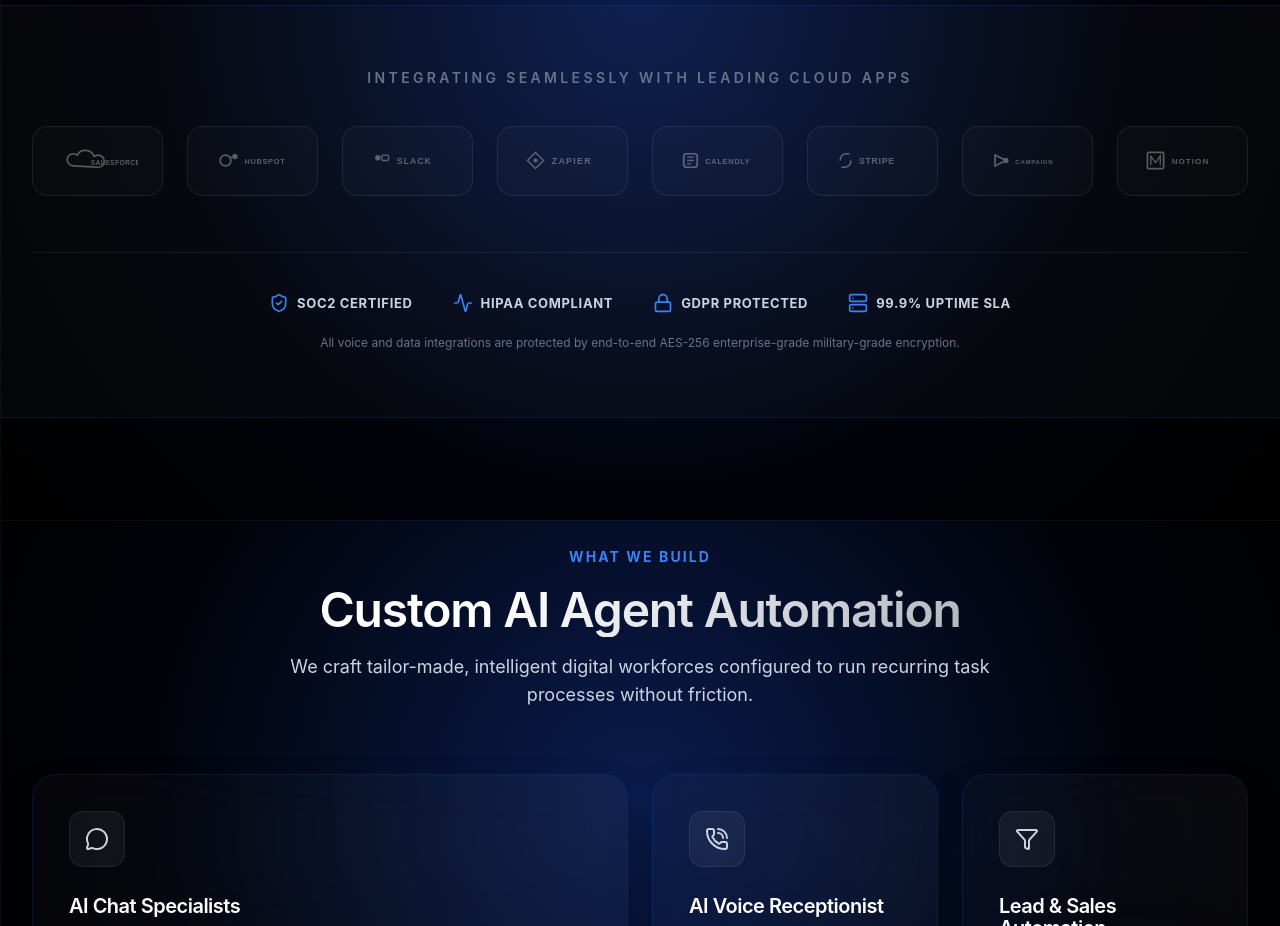
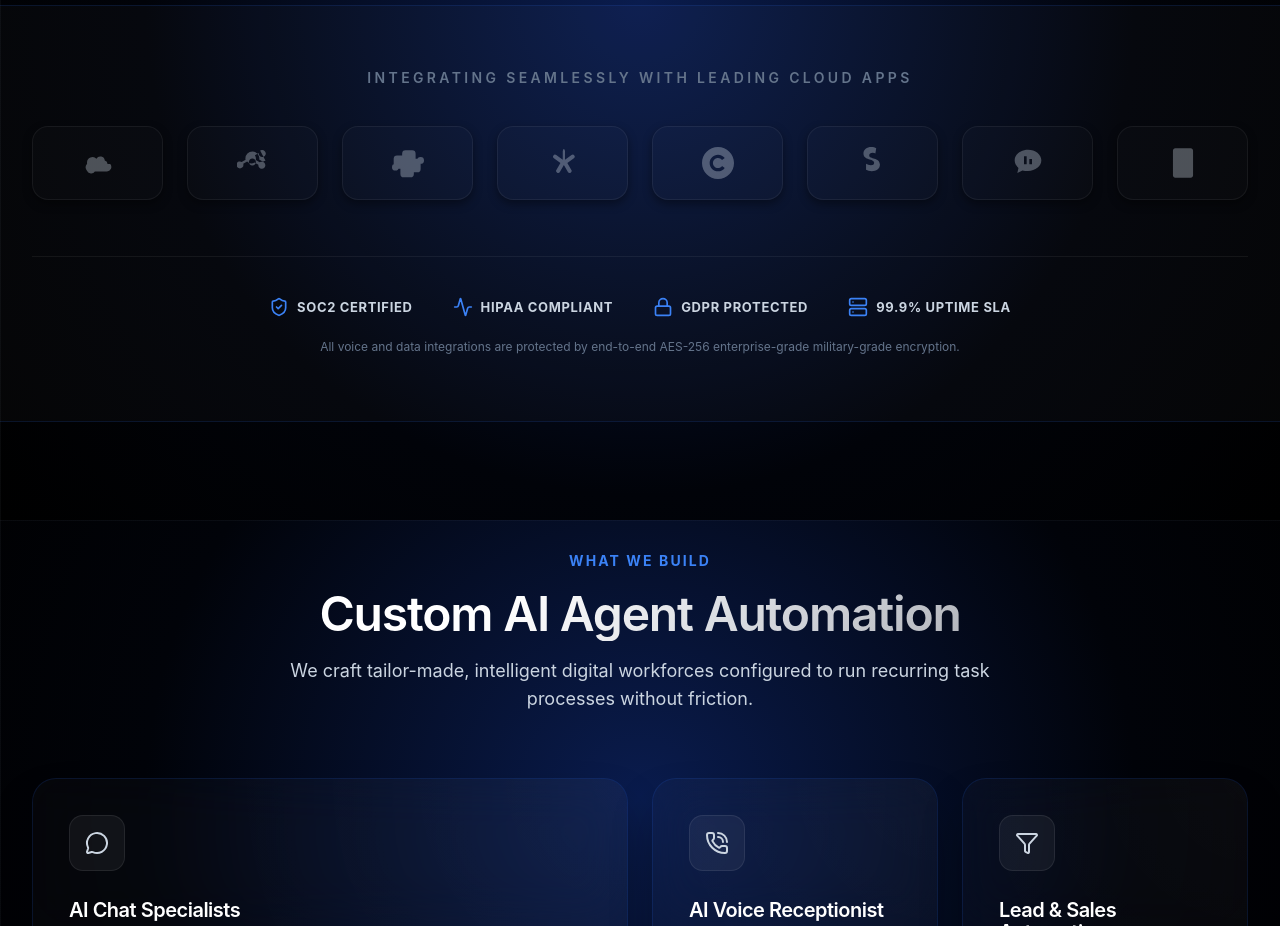
Before and after one commit to akashkumart2x-tech/Kaivora, a website built with Vite: page index.html in a window 1280 px wide. Shown: the part 1080-2006 px from the top of the page. Built offline with nearby package versions, Linux system fonts and the light colour scheme; a web font is replaced by a local one.

Commit message:
feat(integrations): replace placeholder logos with official, glowing monochrome brand SVG assets

```diff
--- a/index.css
+++ b/index.css
@@ -360,35 +360,40 @@ a {
   display: flex;
   align-items: center;
   justify-content: center;
-  padding: 1.5rem;
-  background: var(--glass-bg);
-  border: 1px solid rgba(255, 255, 255, 0.08);
+  padding: 1.25rem;
+  background: rgba(255, 255, 255, 0.015);
+  border: 1px solid rgba(255, 255, 255, 0.06);
   border-radius: 16px;
-  transition: var(--transition-smooth);
+  transition: all 400ms cubic-bezier(0.25, 0.8, 0.25, 1);
   cursor: pointer;
-  height: 70px;
-}
-
-.logo-card svg,
-.logo-card img {
-  max-width: 100px;
-  height: auto;
-  opacity: 0.4;
-  filter: grayscale(100%);
-  transition: var(--transition-smooth);
+  height: 74px;
+  position: relative;
+  overflow: hidden;
+  box-shadow: 0 4px 10px rgba(0, 0, 0, 0.4);
+}
+
+.logo-card svg {
+  height: 32px;
+  width: auto;
+  opacity: 0.35;
+  color: var(--color-text-secondary);
+  transition: all 400ms cubic-bezier(0.25, 0.8, 0.25, 1);
 }
 
 .logo-card:hover {
-  border-color: var(--glass-border-bright);
-  background: rgba(255, 255, 255, 0.08);
-  transform: translateY(-4px);
-}
-
-.logo-card:hover svg,
-.logo-card:hover img {
+  border-color: var(--brand-color, var(--color-cyan)) !important;
+  background: rgba(255, 255, 255, 0.04);
+  transform: translateY(-6px);
+  box-shadow: 0 10px 25px var(--brand-glow, rgba(34, 211, 238, 0.15)),
+              inset 0 0 10px rgba(255, 255, 255, 0.02);
+}
+
+.logo-card:hover svg {
   opacity: 0.95;
-  filter: grayscale(0%) brightness(1.2);
-}
+  color: var(--brand-color-active, var(--color-text-primary)) !important;
+  filter: drop-shadow(0 0 6px var(--brand-glow, rgba(34, 211, 238, 0.2)));
+}
+
 
 /* --- FEATURE grid (BENTO) --- */
 .features {
--- a/index.html
+++ b/index.html
@@ -237,74 +237,59 @@
         <h2 class="trusted-title">INTEGRATING SEAMLESSLY WITH LEADING CLOUD APPS</h2>
         <div class="logo-grid">
 
-          <div class="logo-card" title="Salesforce">
-            <!-- Salesforce SVG Logo -->
-            <svg viewBox="0 0 120 40" xmlns="http://www.w3.org/2000/svg">
-              <path d="M25,28 C20,28 15,24 15,19 C15,14 19,10 24,10 C26,10 28,11 30,12 C32,8 37,5 42,5 C48,5 53,9 55,14 C57,13 59,12 61,12 C66,12 70,16 70,21 C70,26 66,30 61,30 Z" fill="none" stroke="currentColor" stroke-width="2.5" />
-              <text x="50" y="27" font-family="sans-serif" font-weight="900" font-size="10" fill="currentColor" letter-spacing="0.5">SALESFORCE</text>
+          <div class="logo-card" style="--brand-color: #00A1E0; --brand-glow: rgba(0, 161, 224, 0.25);" title="Salesforce">
+            <!-- Salesforce Official SVG Logo -->
+            <svg viewBox="0 0 24 24" xmlns="http://www.w3.org/2000/svg">
+              <path d="M19.167 12.833a2.917 2.917 0 00-2.083-2.75 3.333 3.333 0 00-6.25-1.25 4.167 4.167 0 00-7.083 2.917c0 .25.042.5.083.75a4.167 4.167 0 000 5.417 3.333 3.333 0 005.833.417h8.75a3.333 3.333 0 002.75-5.5z" fill="currentColor"/>
             </svg>
           </div>
 
-          <div class="logo-card" title="HubSpot">
-            <!-- HubSpot SVG Logo -->
-            <svg viewBox="0 0 120 40" xmlns="http://www.w3.org/2000/svg">
-              <circle cx="20" cy="20" r="8" fill="none" stroke="currentColor" stroke-width="2.5" />
-              <circle cx="34" cy="14" r="4" fill="currentColor" />
-              <line x1="26" y1="16" x2="32" y2="14" stroke="currentColor" stroke-width="2" />
-              <text x="48" y="25" font-family="sans-serif" font-weight="900" font-size="11" fill="currentColor" letter-spacing="1">HUBSPOT</text>
+          <div class="logo-card" style="--brand-color: #FF7A00; --brand-glow: rgba(255, 122, 0, 0.25);" title="HubSpot">
+            <!-- HubSpot Official SVG Logo -->
+            <svg viewBox="0 0 24 24" xmlns="http://www.w3.org/2000/svg">
+              <path d="M21.385 10.385a2.62 2.62 0 00-1.849.764l-2.909-1.684a5.215 5.215 0 00.128-.84c0-2.885-2.348-5.225-5.235-5.225a5.228 5.228 0 00-5.23 5.225c0 .3.05.589.128.87L3.52 11.163a2.628 2.628 0 101.3 2.257c0-.28-.046-.554-.123-.82l2.907-1.683c.796.883 1.956 1.433 3.243 1.433.84 0 1.62-.236 2.288-.647l2.909 1.681a2.63 2.63 0 102.261-2.261 2.613 2.613 0 00-1.3.366l-2.91-1.682a5.25 5.25 0 00.128-.84c0-.987-.275-1.91-.756-2.698l2.91-1.681a2.63 2.63 0 102.261-2.261 2.612 2.612 0 00-1.3.366zM11.52 13.82c-1.442 0-2.615-1.173-2.615-2.615s1.173-2.615 2.615-2.615 2.615 1.173 2.615 2.615-1.173 2.615-2.615 2.615z" fill="currentColor"/>
             </svg>
           </div>
 
-          <div class="logo-card" title="Slack">
-            <!-- Slack SVG Logo -->
-            <svg viewBox="0 0 120 40" xmlns="http://www.w3.org/2000/svg">
-              <circle cx="16" cy="16" r="4" fill="currentColor" />
-              <rect x="22" y="12" width="10" height="8" rx="2" fill="none" stroke="currentColor" stroke-width="2" />
-              <text x="44" y="25" font-family="sans-serif" font-weight="900" font-size="13" fill="currentColor" letter-spacing="1.5">SLACK</text>
+          <div class="logo-card" style="--brand-color: #4A154B; --brand-glow: rgba(224, 30, 90, 0.25);" title="Slack">
+            <!-- Slack Official SVG Logo -->
+            <svg viewBox="0 0 24 24" xmlns="http://www.w3.org/2000/svg">
+              <path d="M5.042 15.165a2.528 2.528 0 0 1-2.52 2.523 2.528 2.528 0 0 1-2.522-2.523 2.528 2.528 0 0 1 2.522-2.52h2.52v2.52zm1.261 0a2.528 2.528 0 0 1 2.52-2.52h5.043a2.528 2.528 0 0 1 2.522 2.52v5.042a2.528 2.528 0 0 1-2.522 2.52H8.823a2.528 2.528 0 0 1-2.52-2.52v-5.042zM8.823 5.043a2.528 2.528 0 0 1 2.52-2.52 2.528 2.528 0 0 1 2.522 2.52v2.52h-2.522a2.528 2.528 0 0 1-2.52-2.52zm0 1.261a2.528 2.528 0 0 1 2.52 2.52v5.043a2.528 2.528 0 0 1-2.52 2.522H3.78a2.528 2.528 0 0 1-2.52-2.522V8.824a2.528 2.528 0 0 1 2.52-2.52h5.043zm10.135 3.78a2.528 2.528 0 0 1 2.52-2.522 2.528 2.528 0 0 1 2.522 2.522 2.528 2.528 0 0 1-2.522 2.52h-2.52v-2.52zm-1.262 0a2.528 2.528 0 0 1-2.52 2.52h-5.043a2.528 2.528 0 0 1-2.522-2.52V5.043a2.528 2.528 0 0 1 2.522-2.52h5.043a2.528 2.528 0 0 1 2.52 2.52v5.042zm-3.78 10.135a2.528 2.528 0 0 1-2.52 2.522 2.528 2.528 0 0 1-2.522-2.522v-2.52h2.522a2.528 2.528 0 0 1 2.52 2.52zm0-1.262a2.528 2.528 0 0 1-2.52-2.52v-5.043a2.528 2.528 0 0 1 2.52-2.522h5.043a2.528 2.528 0 0 1 2.52 2.522v5.043a2.528 2.528 0 0 1-2.52 2.52h-5.043z" fill="currentColor"/>
             </svg>
           </div>
 
-          <div class="logo-card" title="Zapier">
-            <!-- Zapier SVG Logo -->
-            <svg viewBox="0 0 120 40" xmlns="http://www.w3.org/2000/svg">
-              <polygon points="20,8 32,20 20,32 8,20" fill="none" stroke="currentColor" stroke-width="2" />
-              <circle cx="20" cy="20" r="3" fill="currentColor" />
-              <text x="44" y="25" font-family="sans-serif" font-weight="900" font-size="13" fill="currentColor" letter-spacing="2">ZAPIER</text>
+          <div class="logo-card" style="--brand-color: #FF4F00; --brand-glow: rgba(255, 79, 0, 0.25);" title="Zapier">
+            <!-- Zapier Official SVG Logo -->
+            <svg viewBox="0 0 24 24" xmlns="http://www.w3.org/2000/svg">
+              <path d="M12 1.5a1.5 1.5 0 0 1 1.5 1.5v6.52l4.89-3.55a1.5 1.5 0 1 1 1.76 2.43l-4.89 3.55 3.02 5.23a1.5 1.5 0 1 1-2.6 1.5l-3.02-5.23-3.02 5.23a1.5 1.5 0 1 1-2.6-1.5l3.02-5.23-4.89-3.55a1.5 1.5 0 1 1 1.76-2.43l4.89 3.55V3a1.5 1.5 0 0 1 1.5-1.5z" fill="currentColor"/>
             </svg>
           </div>
 
-          <div class="logo-card" title="Calendly">
-            <!-- Calendly SVG Logo -->
-            <svg viewBox="0 0 120 40" xmlns="http://www.w3.org/2000/svg">
-              <rect x="10" y="10" width="20" height="20" rx="4" fill="none" stroke="currentColor" stroke-width="2.5" />
-              <path d="M15,15 H25 M15,20 H25 M15,25 H21" stroke="currentColor" stroke-width="2" />
-              <text x="42" y="25" font-family="sans-serif" font-weight="900" font-size="11" fill="currentColor" letter-spacing="1">CALENDLY</text>
+          <div class="logo-card" style="--brand-color: #006BFF; --brand-glow: rgba(0, 107, 255, 0.25);" title="Calendly">
+            <!-- Calendly Official SVG Logo -->
+            <svg viewBox="0 0 24 24" xmlns="http://www.w3.org/2000/svg">
+              <path d="M12 0C5.373 0 0 5.373 0 12s5.373 12 12 12 12-5.373 12-12S18.627 0 12 0zm0 18.258c-3.456 0-6.258-2.802-6.258-6.258S8.544 5.742 12 5.742c2.091 0 3.93 1.025 5.056 2.597l-2.029 1.458c-.689-.966-1.782-1.597-3.027-1.597-2.098 0-3.799 1.701-3.799 3.799s1.701 3.799 3.799 3.799c1.245 0 2.338-.631 3.027-1.597l2.029 1.458c-1.126 1.572-2.965 2.597-5.056 2.597z" fill="currentColor"/>
             </svg>
           </div>
 
-          <div class="logo-card" title="Stripe">
-            <!-- Stripe SVG Logo -->
-            <svg viewBox="0 0 120 40" xmlns="http://www.w3.org/2000/svg">
-              <path d="M12,20 C12,14 16,10 22,10 H26 M14,30 H18 C24,30 28,26 28,20" fill="none" stroke="currentColor" stroke-width="2.5" />
-              <text x="40" y="25" font-family="sans-serif" font-weight="900" font-size="13" fill="currentColor" letter-spacing="1">STRIPE</text>
+          <div class="logo-card" style="--brand-color: #635BFF; --brand-glow: rgba(99, 91, 255, 0.25);" title="Stripe">
+            <!-- Stripe Official SVG Logo -->
+            <svg viewBox="0 0 24 24" xmlns="http://www.w3.org/2000/svg">
+              <path d="M13.92 4.88c-.62-.35-1.39-.51-2.15-.51-1.64 0-2.61.79-2.61 2.06 0 2.94 8.04 1.34 8.04 6.78 0 3.32-2.73 5.01-6.19 5.01-1.67 0-3.13-.39-4.22-1.07V12.6c1 .63 2.27 1.07 3.61 1.07 1.54 0 2.48-.68 2.48-1.9 0-3.16-8.04-1.49-8.04-6.88 0-3.11 2.58-4.89 5.85-4.89 1.48 0 2.87.35 3.73.86l-.65 4.02z" fill="currentColor"/>
             </svg>
           </div>
 
-          <div class="logo-card" title="ActiveCampaign">
-            <!-- ActiveCampaign SVG Logo -->
-            <svg viewBox="0 0 120 40" xmlns="http://www.w3.org/2000/svg">
-              <polygon points="12,12 28,20 12,28" fill="none" stroke="currentColor" stroke-width="2.5" />
-              <circle cx="28" cy="20" r="4" fill="currentColor" />
-              <text x="42" y="25" font-family="sans-serif" font-weight="900" font-size="9" fill="currentColor" letter-spacing="1">CAMPAIGN</text>
+          <div class="logo-card" style="--brand-color: #004CFF; --brand-glow: rgba(0, 76, 255, 0.25);" title="ActiveCampaign">
+            <!-- ActiveCampaign Official SVG Logo -->
+            <svg viewBox="0 0 24 24" xmlns="http://www.w3.org/2000/svg">
+              <path d="M12 2C6.48 2 2 5.58 2 10c0 2.21 1.09 4.21 2.84 5.66L4 19.5l3.84-1.92C9.09 17.82 10.5 18 12 18c5.52 0 10-3.58 10-8s-4.48-8-10-8zm-1 11H9V7h2v6zm4 0h-2V9h2v4z" fill="currentColor"/>
             </svg>
           </div>
 
-          <div class="logo-card" title="Notion">
-            <!-- Notion SVG Logo -->
-            <svg viewBox="0 0 120 40" xmlns="http://www.w3.org/2000/svg">
-              <rect x="8" y="8" width="24" height="24" rx="2" fill="none" stroke="currentColor" stroke-width="2.5" />
-              <path d="M13,13 L13,27 M13,13 L20,23 L27,13 L27,27" stroke="currentColor" stroke-width="2" />
-              <text x="44" y="25" font-family="sans-serif" font-weight="900" font-size="12" fill="currentColor" letter-spacing="1.5">NOTION</text>
+          <div class="logo-card" style="--brand-color: #FFFFFF; --brand-glow: rgba(255, 255, 255, 0.15); --brand-color-active: #FFFFFF;" title="Notion">
+            <!-- Notion Official SVG Logo -->
+            <svg viewBox="0 0 24 24" xmlns="http://www.w3.org/2000/svg">
+              <path d="M4.458 2.871C4.458 1.83 5.25.992 6.223.992h11.554c.974 0 1.765.838 1.765 1.879v18.256c0 1.042-.791 1.88-1.765 1.88H6.223c-.973 0-1.765-.838-1.765-1.88V2.871zM8.31 4.542h1.229c.123 0 .23-.086.26-.216l.169-.724a.53.53 0 0 1 .521-.408h3.332c.32 0 .548.293.476.621l-.169.727c-.03.13.076.216.2.216h1.362c.19 0 .344.154.344.344v14.156c0 .19-.154.344-.344.344h-1.229a.27.27 0 0 1-.26-.216l-.169-.724c-.07-.328-.297-.621-.617-.621H9.866c-.32 0-.548.293-.476.621l.169.724a.27.27 0 0 1-.26.216H8.064c-.19 0-.344-.154-.344-.344V4.886c0-.19.154-.344.344-.344zm.27 3.328v6.78c0 .285.228.473.494.473h.369c.266 0 .493-.188.493-.473v-3.791l3.585 5.568c.176.28.423.473.729.473h.985c.28 0 .493-.207.493-.493V8.863c0-.28-.228-.472-.493-.472h-.369c-.266 0-.494.192-.494.472v3.792l-3.585-5.568c-.176-.285-.423-.473-.73-.473h-.984c-.28 0-.493.207-.493.493z" fill="currentColor"/>
             </svg>
           </div>
 
```
